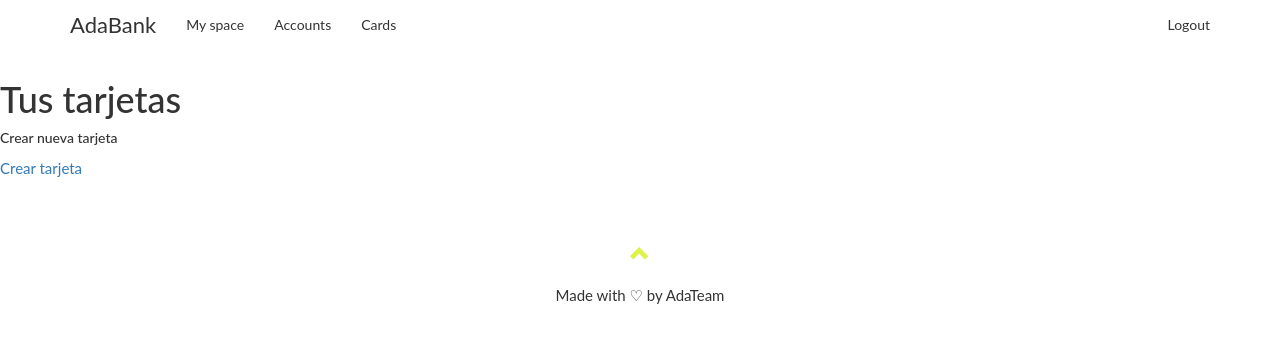
After one commit to jdabrante/adabank, a Django app: page /account/card/list/ in a window 1280 px wide. The commit adds this page. Shown: the top 343 px of the page. Run offline with Django 4.2, Linux system fonts and the light colour scheme; the visitor is signed in with stand-in values (Sample User, id 1); some libraries are stand-ins or nearby versions.

```diff
--- a/bank/account/templates/account/card/create_done.html
+++ b/bank/account/templates/account/card/create_done.html
@@ -4,4 +4,5 @@
 
 {% block content %}
     <p>A gastar las perras!! Con tu tarjeta {{ new_card.alias|default:new_card.code }}</p>
+    <p>APUNTA ESTE PIN Y NO LO OLVIDES NUNCA: {{ pin }}</p>
 {% endblock %}
--- /dev/null
+++ b/bank/account/templates/account/card/list.html
@@ -0,0 +1,19 @@
+{% extends "base.html" %}
+{% load static %}
+
+{% block title %}Your cards{% endblock %}
+
+{% block nav %}
+<li><a class="sign-in" href="{% url 'logout' %}">Logout</a></li>
+{% endblock nav %}
+
+{% block content %}
+    <h1>Tus tarjetas</h1>
+    {% for card in cards %}
+        <h5>{{ card.alias|default:card.code }}</h5>
+        <a href="{% url 'account:card_detail' card.id %}">Ir a la tarjeta</a>
+    {% endfor %}
+
+    <h5>Crear nueva tarjeta</h5>
+    <a href="{% url 'account:card_create' %}">Crear tarjeta</a>
+{% endblock %}
--- a/bank/account/templates/account/detail.html
+++ b/bank/account/templates/account/detail.html
@@ -5,5 +5,5 @@
 {% block content %}
     <h1>{{ account.alias|default:account.code }}</h1>
     <p>Tienes: {{ account.balance }} $</p>
-    <a href="{% url 'account:card_create' account.id %}">Create una tarjeta mijoooo</a>
+    <a href="{% url 'account:card_create' %}">Crear una tarjeta para esta cuenta</a>
 {% endblock %}
--- a/bank/account/templates/account/list.html
+++ b/bank/account/templates/account/list.html
@@ -8,5 +8,7 @@
         <h5>{{ account.alias|default:account.code }}</h5>
         <a href="{% url 'account:account_detail' account.id %}">Ir a la cuenta</a>
     {% endfor %}
+    <h5>Crear una nueva cuenta</h5>
+    <a href="{% url 'account:create' %}">Crear cuenta</a>
 
 {% endblock %}
--- a/bank/account/urls.py
+++ b/bank/account/urls.py
@@ -8,5 +8,7 @@ urlpatterns = [
     path('create/', views.create_account, name='create'),
     path('list/', views.account_list, name='account_list'),
     path('detail/<int:account_id>/', views.account_detail, name='account_detail'),
-    path('card/create/', views.card_create, name='card_create')
+    path('card/create/', views.card_create, name='card_create'),
+    path('card/list/', views.card_list, name='card_list'),
+    path('card/detail/<int:card_id>/', views.card_detail, name='card_detail'),
 ]
--- a/bank/account/views.py
+++ b/bank/account/views.py
@@ -1,9 +1,8 @@
 from django.contrib import messages
 from django.contrib.auth.decorators import login_required
+from django.contrib.auth.hashers import make_password
 from django.http import HttpRequest, HttpResponse
-from django.shortcuts import render
-from django.shortcuts import get_object_or_404
-from django.contrib.auth.hashers import make_password
+from django.shortcuts import get_object_or_404, render
 
 from .forms import AccountCreationForm, CardCreationForm
 from .models import Account, Card
@@ -17,15 +16,11 @@ def create_account(request: HttpRequest) -> HttpResponse:
         if account_form.is_valid():
             cd = account_form.cleaned_data
             if request.user.check_password(cd["password"]):
-                new_account = Account.objects.create(
-                    client=request.user, alias=cd["alias"]
-                )
+                new_account = Account.objects.create(client=request.user, alias=cd["alias"])
                 new_account.code = f"A4-{new_account.id:04d}"
                 new_account.save()
                 # El create_done se tiene que cambiar
-                return render(
-                    request, "account/create_done.html", {"new_account": new_account}
-                )
+                return render(request, "account/create_done.html", {"new_account": new_account})
     account_form = AccountCreationForm()
     return render(request, "account/create.html", {"account_form": account_form})
 
@@ -37,7 +32,7 @@ def account_list(request: HttpRequest) -> HttpResponse:
 
 
 @login_required
-def account_detail(request: HttpRequest, account_id) -> HttpResponse:
+def account_detail(request: HttpRequest, account_id: int) -> HttpResponse:
     account = get_object_or_404(Account, id=account_id)
     return render(request, "account/detail.html", {"account": account})
 
@@ -55,17 +50,20 @@ def card_create(request: HttpRequest) -> HttpResponse:
                 new_card.code = f"C4-{new_card.id:04d}"
                 new_card.save()
                 return render(
-                    request, "account/card/create_done.html", {"new_card": new_card}
+                    request, "account/card/create_done.html", {"new_card": new_card, 'pin': pin}
                 )
     card_form = CardCreationForm()
     return render(request, "account/card/create_card.html", {"card_form": card_form})
 
+
 @login_required
 def card_list(request: HttpRequest) -> HttpResponse:
-    cards = Card.objects.filter(client=request.user)
-    return render(request, "account/card/list.html", {"cards":cards})
+    user_accounts = request.user.accounts.values_list('id', flat=True)
+    cards = Card.objects.filter(account_id__in=user_accounts)
+    return render(request, "account/card/list.html", {"cards": cards})
+
 
 @login_required
-def card_detail(request: HttpRequest, card_id) -> HttpResponse:
+def card_detail(request: HttpRequest, card_id: int) -> HttpResponse:
     card = get_object_or_404(Card, id=card_id)
-    return render(request, "account/card/detail.html", {"card":card})
+    return render(request, "account/card/detail.html", {"card": card})
--- a/bank/client/static/css/style.css
+++ b/bank/client/static/css/style.css
@@ -38,6 +38,10 @@ footer .glyphicon {
 
 .container-fluid {
     padding: 60px 50px;
+}
+
+.django {
+    margin-top: 80px;
 }
 
 /* HEADER NAV */
--- a/bank/client/templates/base.html
+++ b/bank/client/templates/base.html
@@ -24,13 +24,13 @@
                     <span class="icon-bar"></span>
                     <span class="icon-bar"></span>
                 </button>
-                <a class="navbar-brand logo" href="index.html">AdaBank</a>
+                <a class="navbar-brand logo" href="{% url 'dashboard' %}">AdaBank</a>
             </div>
             <div class="collapse navbar-collapse" id="myNavbar">
                 <ul class="nav navbar-nav navbar-left">
                     <li><a href="index.html">My space</a></li>
-                    <li><a href="index.html">Accounts</a></li>
-                    <li><a href="index.html">Cards</a></li>
+                    <li><a href="{% url 'account:account_list' %}">Accounts</a></li>
+                    <li><a href="{% url 'account:card_list' %}">Cards</a></li>
                 </ul>
                 <ul class="nav navbar-nav navbar-right">
                     {% block nav %}{% endblock nav %}
@@ -38,8 +38,10 @@
             </div>
         </div>
     </nav>
+    <div class='django'>
     {% block content %}
     {% endblock %}
+    </div>
     <footer class="container-fluid text-center">
         <a href="#myPage" title="To Top">
             <span class="glyphicon glyphicon-chevron-up"></span>
--- a/bank/client/templates/client/dashboard.html
+++ b/bank/client/templates/client/dashboard.html
@@ -1,11 +1,12 @@
 {% extends "base.html" %}
 {% load static %}
 {% block title %}Welcome to adabank{% endblock %}
-{% block content %}
-
 {% block nav %}
 <li><a class="sign-in" href="{% url 'logout' %}">Logout</a></li>
 {% endblock nav %}
+
+{% block content %}
+
 
 <div class="jumbotron text-center" name="myPage">
     <img src="{% static "img/adabank_logo.svg" %}">
```
Also changed, not shown: bank/account/models.py (+6 -2 lines), bank/account/templates/account/card/detail.html (added, +13 -0 lines).
